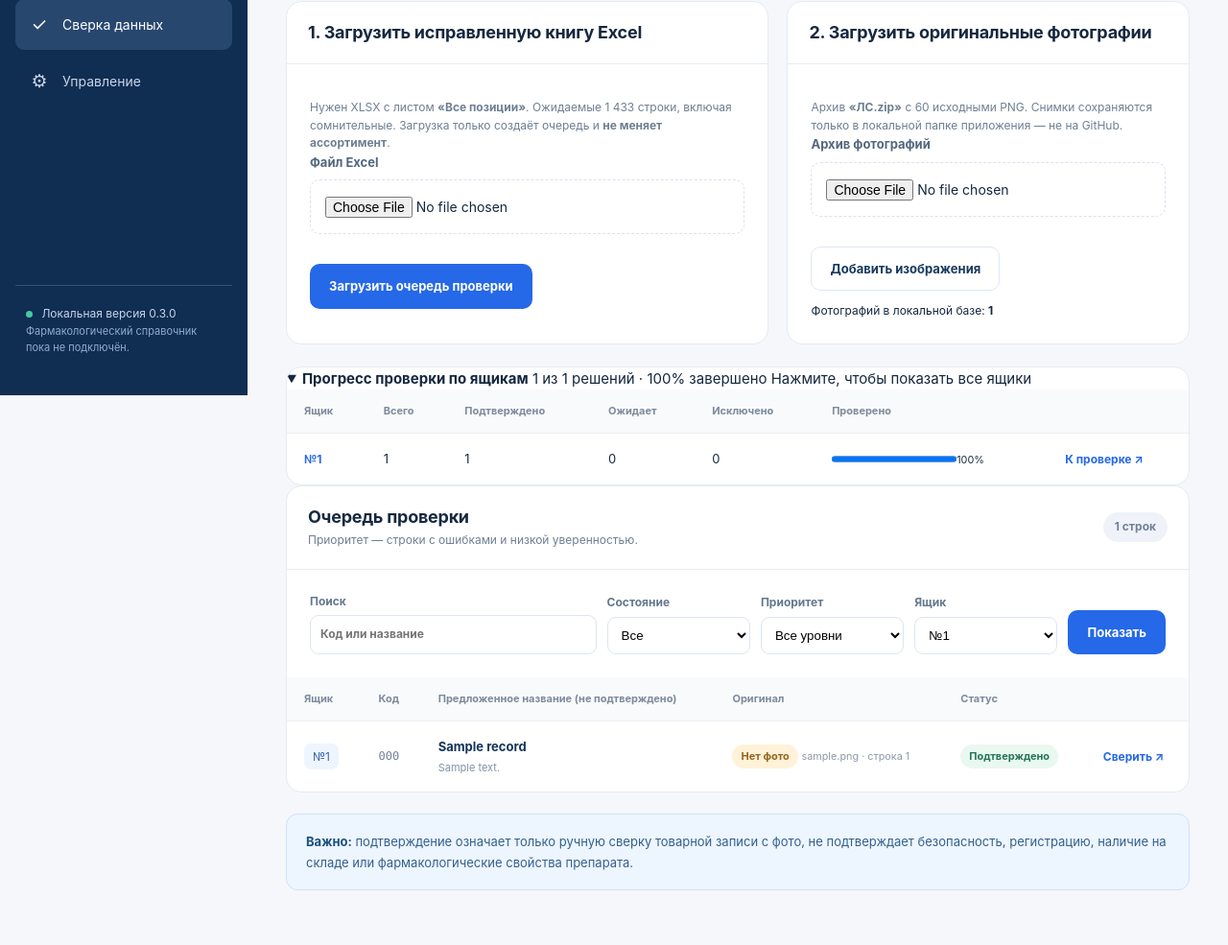
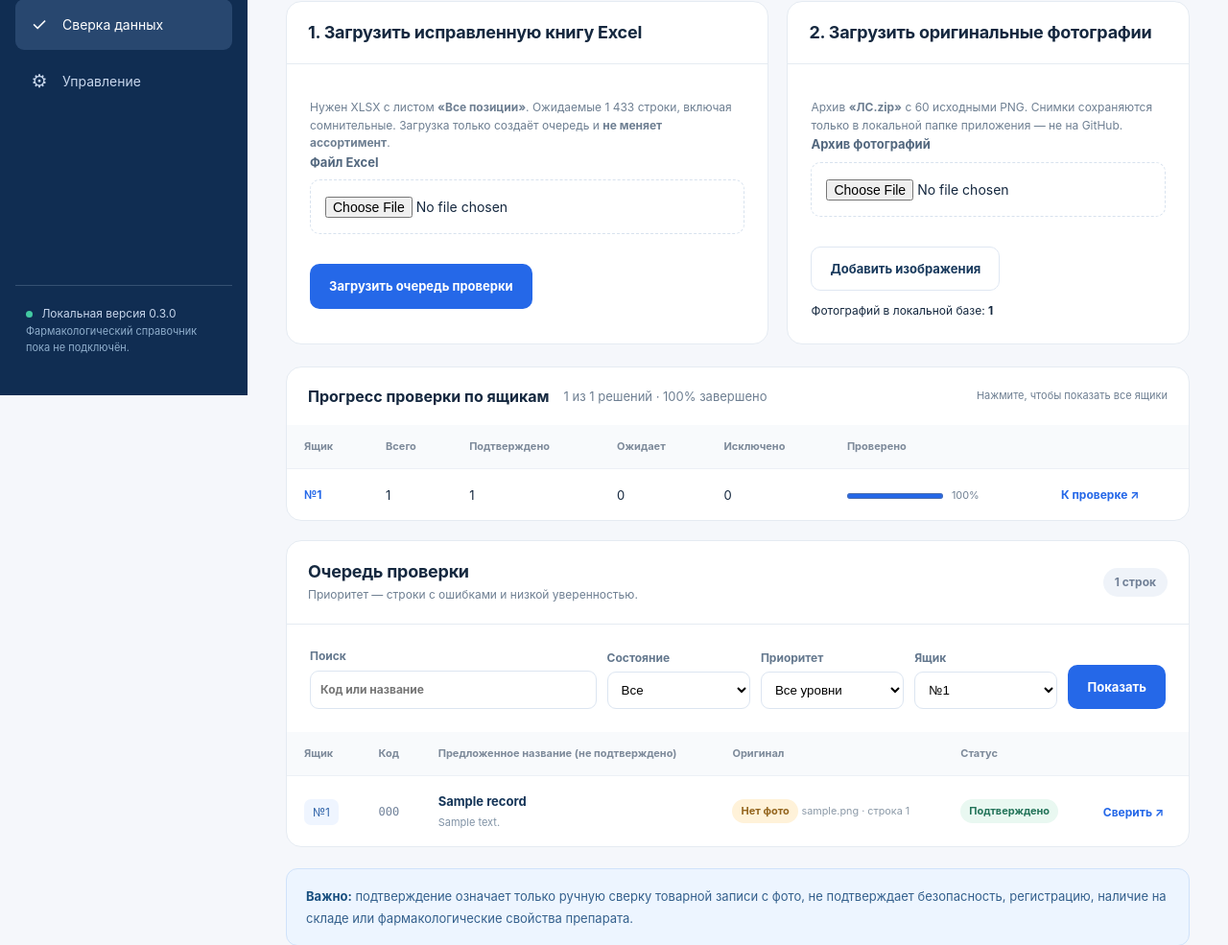
Before and after one commit to BogdanMaslyuk/PharmDesk, a FastAPI app: page /review?drawer=1&state=all&priority=0 in a window 1280 px wide, after a click that opens the changed part. Shown: the part 388-1373 px from the top of the page at 96% size. Run offline with FastAPI, Linux system fonts and the light colour scheme; tables that the repository leaves empty hold one stand-in row (values such as "Sample post").

Commit message:
Style per-drawer verification bars and screenshot zoom controls

```diff
--- a/app/static/style.css
+++ b/app/static/style.css
@@ -59,3 +59,20 @@ h1,h2,p{margin-top:0}h1{font-size:32px;line-height:1.2;letter-spacing:-.8px;marg
 .btn:disabled{opacity:.5;cursor:not-allowed;transform:none}
 @media(max-width:1080px){.review-detail-grid{grid-template-columns:1fr}.review-image-container{max-height:600px}}
 @media(max-width:720px){.review-exclusion-form{grid-template-columns:1fr}.review-filters label{min-width:100%}.review-image-container{max-height:430px}}
+
+/* v0.3.1: source evidence and per-drawer verification progress. */
+.review-progress-panel{margin-bottom:20px}
+.review-progress-summary{display:flex;flex-wrap:wrap;align-items:center;gap:15px;padding:18px 22px;cursor:pointer}
+.review-progress-summary strong{font-size:16px}
+.review-progress-summary span{font-size:13px;color:var(--soft)}
+.review-progress-summary .review-progress-hint{margin-left:auto;font-size:11px}
+.review-progress-table td{vertical-align:middle}
+.review-progress-cell{min-width:150px}
+.review-progress-cell progress{appearance:auto;display:inline-block;width:100px;height:12px;vertical-align:middle;accent-color:var(--blue)}
+.review-progress-cell small{margin-left:9px;color:var(--soft);white-space:nowrap}
+.review-photo-tools{display:flex;align-items:center;justify-content:center;gap:9px;padding:11px 14px;border-bottom:1px solid var(--line)}
+.review-photo-tools button{min-width:39px;padding:7px 12px}
+.review-photo-tools span{font-size:13px;font-weight:700;min-width:48px;text-align:center}
+.review-image-container[data-review-viewport]{overflow:auto;max-height:740px;overscroll-behavior:contain;text-align:left}
+.review-image-container[data-review-viewport] img{display:block;max-width:none;margin:0;border-radius:7px}
+@media(max-width:760px){.review-progress-summary{gap:8px}.review-photo-tools{flex-wrap:wrap}.review-progress-summary .review-progress-hint{margin-left:0}}
```
